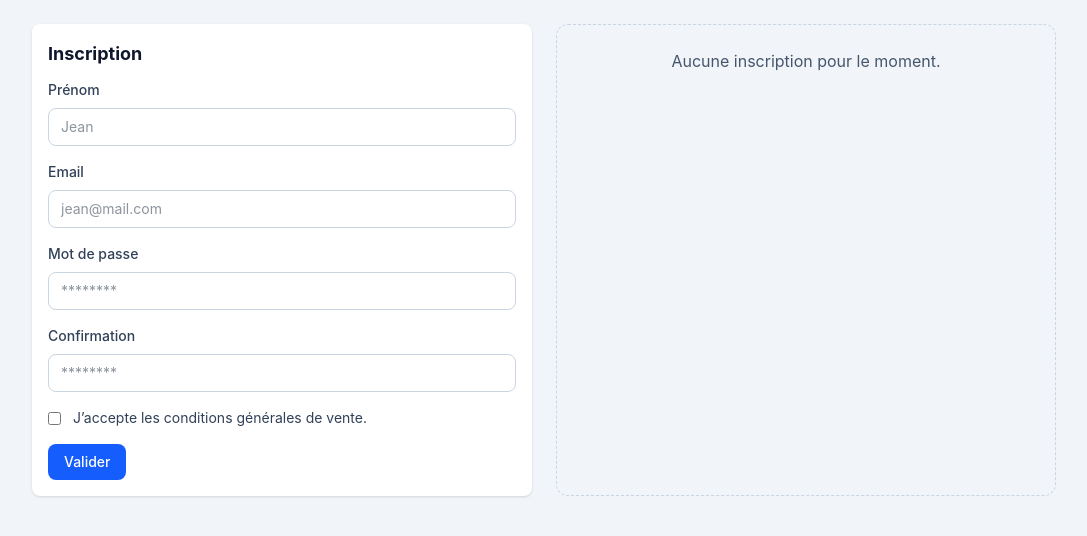
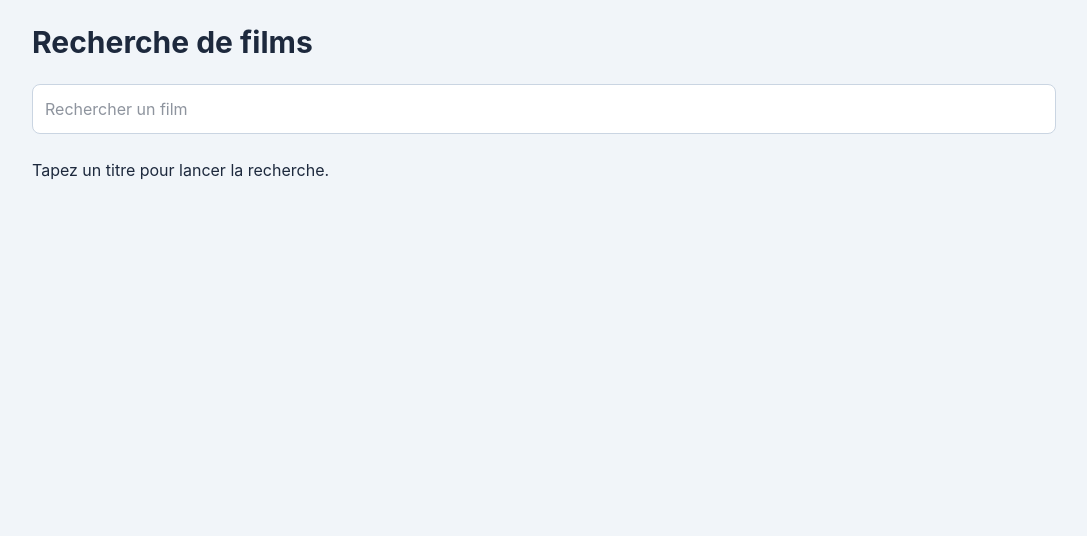
Before and after one commit to smarjane/TP1_TypeScript, a React (Vite) app in the folder catalogue-films/: page / in a window 1280 px wide. Shown: the top 536 px of the page, without its empty margins (96-1183 px from the left). Built offline with nearby package versions, Linux system fonts and the light colour scheme; the HTML template or start-up script is replaced by a standard one.

Commit message:
TP4 exo 1-3 (version corrigé et expliqué à l'aide d'IA)

```diff
--- a/catalogue-films/src/App.tsx
+++ b/catalogue-films/src/App.tsx
@@ -1,31 +1,89 @@
-import { useState } from "react";
-import FormulaireInscription from "./composants/FormulaireInscription";
-import ListeInscriptions from "./composants/ListeInscriptions";
-import type { Inscription, InscriptionEnregistree } from "./lib/inscription";
+import { useEffect, useState } from "react";
+import { construireUrlRecherche, type FilmOmdb, type ReponseRecherche } from "./lib/omdb";
 
 function App() {
-  const [inscriptions, setInscriptions] = useState<InscriptionEnregistree[]>([]);
+  const [terme, setTerme] = useState("");
+  const [films, setFilms] = useState<FilmOmdb[]>([]);
+  const [chargement, setChargement] = useState(false);
+  const [erreur, setErreur] = useState<string | null>(null);
 
-  const gererAjout = (donnees: Inscription) => {
-    const nouvelleInscription: InscriptionEnregistree = {
-      id: Date.now(),
-      prenom: donnees.prenom,
-      email: donnees.email,
-      cgv: donnees.cgv,
+  useEffect(() => {
+    if (!terme.trim()) {
+      return;
+    }
+
+    const controleur = new AbortController();
+
+    const rechercherFilms = async () => {
+      setChargement(true);
+      setErreur(null);
+
+      try {
+        const reponse = await fetch(construireUrlRecherche(terme), {
+          signal: controleur.signal,
+        });
+
+        if (!reponse.ok) {
+          throw new Error(`Erreur HTTP ${reponse.status}`);
+        }
+
+        const donnees: ReponseRecherche = await reponse.json();
+
+        if (donnees.Response === "False") {
+          throw new Error(donnees.Error ?? "La recherche a échoué.");
+        }
+
+        setFilms(donnees.Search ?? []);
+      } catch (e: unknown) {
+        if (e instanceof DOMException && e.name === "AbortError") {
+          return;
+        }
+
+        setErreur(e instanceof Error ? e.message : "Erreur inconnue");
+        setFilms([]);
+      } finally {
+        if (!controleur.signal.aborted) {
+          setChargement(false);
+        }
+      }
     };
 
-    setInscriptions((liste) => [nouvelleInscription, ...liste]);
-  };
+    rechercherFilms();
 
-  const gererSuppression = (id: number) => {
-    setInscriptions((liste) => liste.filter((inscription) => inscription.id !== id));
-  };
+    return () => controleur.abort();
+  }, [terme]);
 
   return (
     <main className="min-h-screen bg-slate-100 p-6 text-slate-800">
-      <div className="mx-auto grid max-w-5xl gap-6 md:grid-cols-2">
-        <FormulaireInscription onInscription={gererAjout} />
-        <ListeInscriptions inscriptions={inscriptions} onSuppression={gererSuppression} />
+      <div className="mx-auto max-w-5xl space-y-6">
+        <h1 className="text-3xl font-bold">Recherche de films</h1>
+        <input
+          className="w-full rounded-lg border border-slate-300 bg-white p-3"
+          type="search"
+          value={terme}
+          onChange={(event) => setTerme(event.target.value)}
+          placeholder="Rechercher un film"
+          aria-label="Titre du film à rechercher"
+        />
+
+        {!terme.trim() ? (
+          <p>Tapez un titre pour lancer la recherche.</p>
+        ) : chargement ? (
+          <p>Chargement...</p>
+        ) : erreur ? (
+          <p className="text-red-600">{erreur}</p>
+        ) : films.length === 0 ? (
+          <p>Aucun film ne correspond à « {terme} ».</p>
+        ) : (
+          <ul className="grid gap-4 md:grid-cols-2 lg:grid-cols-4">
+            {films.map((film) => (
+              <li key={film.imdbID} className="rounded-lg bg-white p-4 shadow-sm">
+                <h2 className="font-bold">{film.Title}</h2>
+                <p className="text-sm text-slate-500">{film.Year}</p>
+              </li>
+            ))}
+          </ul>
+        )}
       </div>
     </main>
   );
--- a/catalogue-films/src/lib/omdb.ts
+++ b/catalogue-films/src/lib/omdb.ts
@@ -11,6 +11,13 @@ export interface ReponseRecherche {
   totalResults?: string;
   Response: "True" | "False";
   Error?: string;
+}
+
+export function construireUrlRecherche(terme: string): string {
+  const cleApi = import.meta.env.VITE_OMDB_KEY;
+  const termeEncode = encodeURIComponent(terme);
+
+  return `https://www.omdbapi.com/?apikey=${cleApi}&s=${termeEncode}`;
 }
 
 export function creerExempleRecherche(): ReponseRecherche {
```
Also changed, not shown: 1 other file (tests, documents, lock files or other folders).
